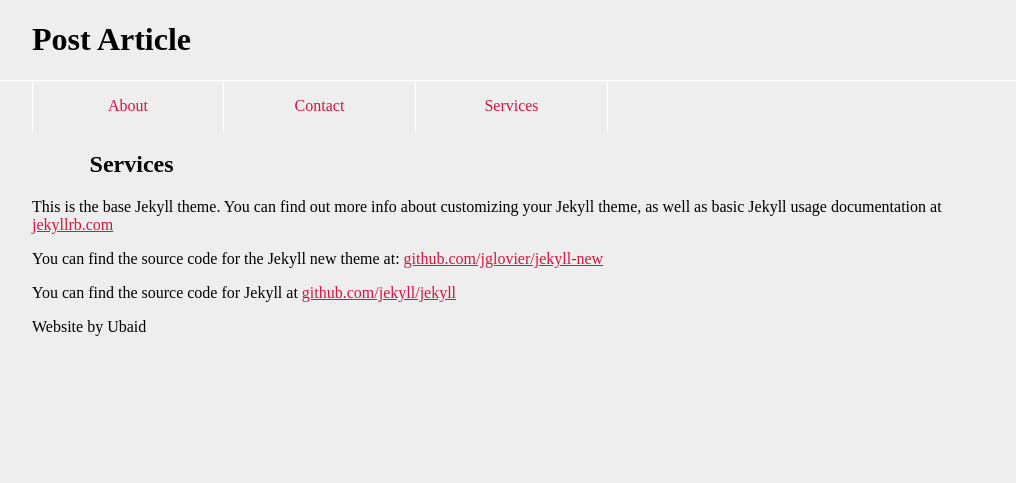
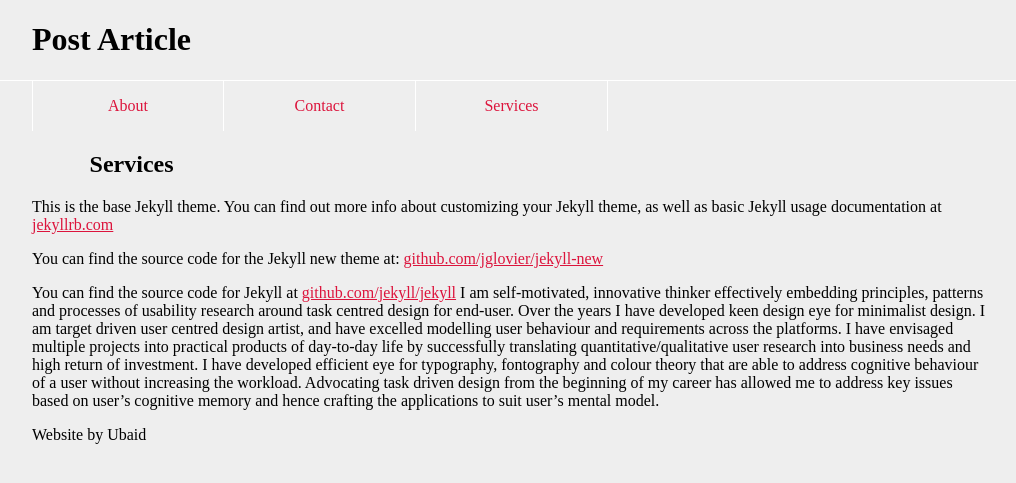
Before and after one commit to ubaidhz/blog-jekyll, a Jekyll site: the page built from services.md, in a window 1280 px wide. Shown: the top 483 px of the page, without its empty margins (128-1144 px from the left). Built offline with Jekyll 4.4.1, drawn with Linux system fonts in a browser that asks for light colours.

Commit message:
Update services.md

```diff
--- a/services.md
+++ b/services.md
@@ -9,3 +9,4 @@
 You can find the source code for the Jekyll new theme at: [github.com/jglovier/jekyll-new](https://github.com/jglovier/jekyll-new)
 
 You can find the source code for Jekyll at [github.com/jekyll/jekyll](https://github.com/jekyll/jekyll)
+I am self-motivated, innovative thinker effectively embedding principles, patterns and processes of usability research around task centred design for end-user. Over the years I have developed keen design eye for minimalist design. I am target driven user centred design artist, and have excelled modelling user behaviour and requirements across the platforms. I have envisaged multiple projects into practical products of day-to-day life by successfully translating quantitative/qualitative user research into business needs and high return of investment. I have developed efficient eye for typography, fontography and colour theory that are able to address cognitive behaviour of a user without increasing the workload. Advocating task driven design from the beginning of my career has allowed me to address key issues based on user’s cognitive memory and hence crafting the applications to suit user’s mental model.
```
